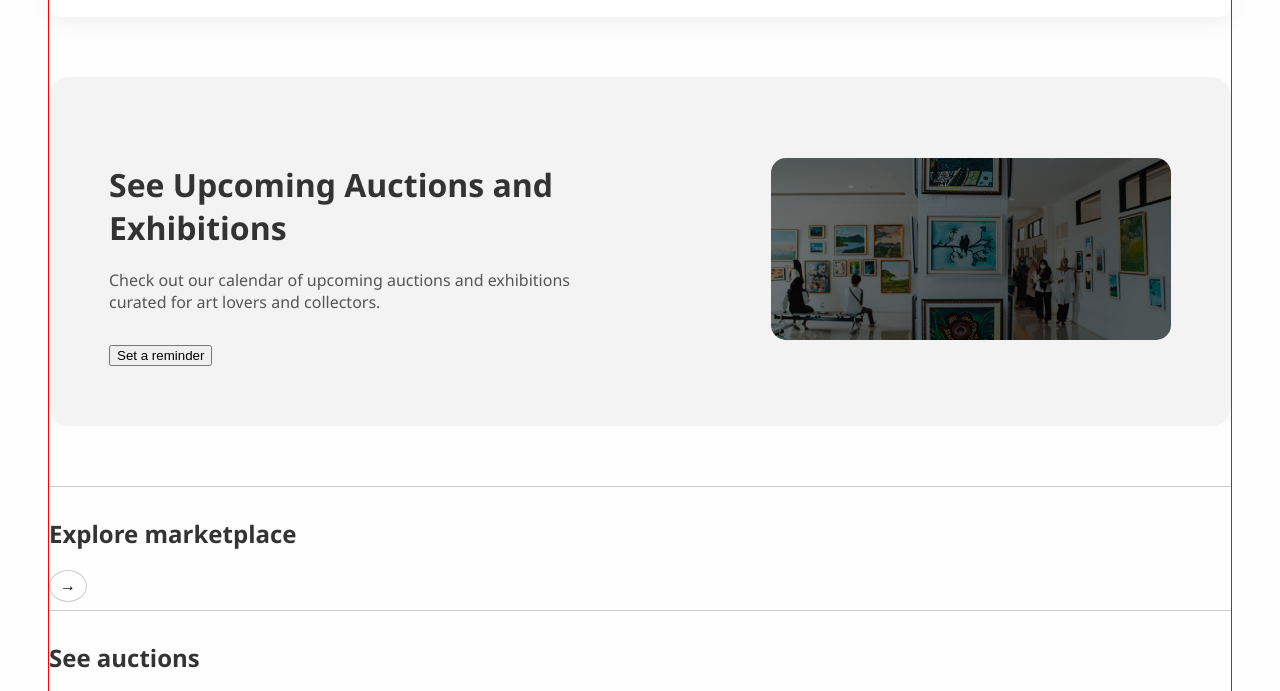
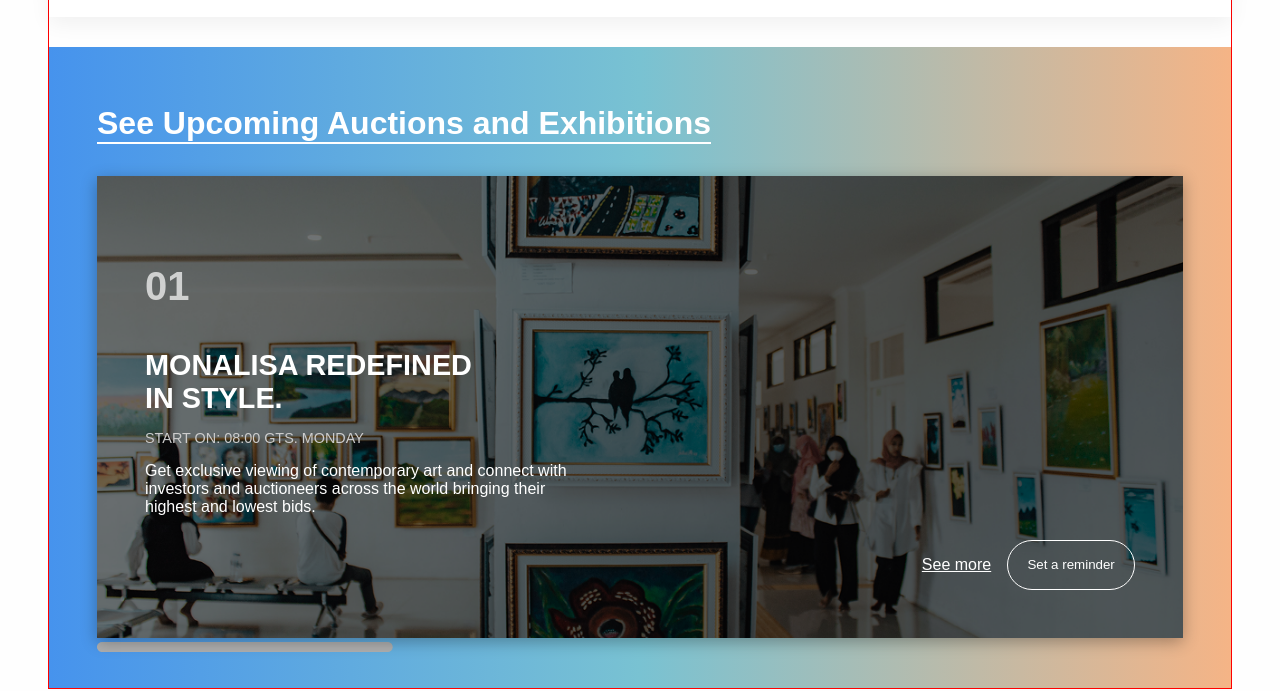
Before and after one commit to kalada95/groupcproj, a plain HTML site: page index.html in a window 1280 px wide. Shown: the part 1256-1947 px from the top of the page. Drawn offline with Linux system fonts and the light colour scheme.

Commit message:
added changes

```diff
--- a/index.html
+++ b/index.html
@@ -16,8 +16,10 @@
       <div class="product-info">
         <h2>The Boolean Egyptian</h2>
         <p>
-          Lorem ipsum dolor sit amet, consectetur adipiscing elit ut aliquam, purus sit amet luctus venenatis, lectus magna fringilla urna, porttitor rhoncus dolor pur
-        </p>
+          Lorem ipsum dolor sit amet, consectetur adipiscing<br>
+          elit ut aliquam, purus sit amet luctus venenatis,<br> lectus magna fringilla urna, porttitor rhoncus dolor<br>
+          pur
+         </p>
         <div class="creators">
           <div class="avatars">
             <img src="Ellipse 14.png" alt="" >
@@ -35,7 +37,9 @@
         <div class="product-info">
           <h2>Are We There Yet?</h2>
           <p>
-           Lorem ipsum dolor sit amet, consectetur adipiscing elit ut aliquam, purus sit amet luctus venenatis, lectus magna fringilla urna, porttitor rhoncus dolor pur
+           Lorem ipsum dolor sit amet, consectetur adipiscing<br>
+            elit ut aliquam, purus sit amet luctus venenatis,<br> lectus magna fringilla urna, porttitor rhoncus dolor<br>
+           pur
           </p>
           <div class="creators">
             <div class="avatars">
@@ -58,8 +62,10 @@
       <div class="product-info">
         <h2>Oloibiri 1997</h2>
         <p>
-          Lorem ipsum dolor sit amet, consectetur adipiscing elit ut aliquam, purus sit amet luctus venenatis, lectus magna fringilla urna, porttitor rhoncus dolor pur
-        </p>
+          Lorem ipsum dolor sit amet, consectetur adipiscing<br>
+          elit ut aliquam, purus sit amet luctus venenatis,<br> lectus magna fringilla urna, porttitor rhoncus dolor<br>
+          pur
+         </p>
         <div class="creators">
            <div class="avatars">
               <img src="Ellipse 14.png" alt="" >
@@ -75,15 +81,30 @@
   </div>
 
   <section class="upcoming-auctions">
-    <div class="content">
-      <h2>See Upcoming Auctions and Exhibitions</h2>
-      <p>Check out our calendar of upcoming auctions and exhibitions curated for art lovers and collectors.</p>
-      <button>Set a reminder</button>
+    <h2>See Upcoming Auctions and Exhibitions</h2>
+
+    <div class="auction-card">
+      <div class="card-content">
+        <p class="number">01</p>
+        <h3>MONALISA REDEFINED<br>
+        IN STYLE.</h3>
+        <p class="start-time">START ON: 08:00 GTS. MONDAY</p>
+        <p class="description">
+          Get exclusive viewing of contemporary art and connect with<br>
+          investors and auctioneers across the world bringing their<br>
+          highest and lowest bids.
+        </p>
+        <div class="auction-buttons">
+          <p><u>See more</u></p>
+          <button class="btn">Set a reminder</button>
+        </div>
+      </div>
     </div>
-    <div class="image">
-      <img src="Rectangle 91.png" alt="Exhibition preview">
+    <img src="Rectangle 212.png" alt="lll" class="scroll-pic">
     </div>
+
   </section>
+
 
   <div class="explore">
   <hr />
@@ -104,10 +125,10 @@
       </div>
 
       <div class="right">
-        <img src="Rectangle 299.png" alt="Top Creator" class="lady-img" />
+        <img src="Rectangle 299.png" alt="Top Creator" class="lady-img">
       </div>
       <div class="right">
-        <img src="Loader.png" alt="scroller" class="scroll-img" />
+        <img src="Loader.png" alt="scroller" class="scroll-img">
       </div>
     </section>
 
--- a/styles.css
+++ b/styles.css
@@ -11,6 +11,7 @@ body {
   margin: 0 auto;
   border: red solid 1px;
 }
+
 
   h1 {
     font-size: 28px;
@@ -28,7 +29,6 @@ body {
     gap: 30px;
     padding: 20px;
     background: #fff;
-    border-radius: 12px;
     box-shadow: 0 6px 20px rgba(0,0,0,0.06);
     align-items: flex-start;
     margin-bottom: 30px;
@@ -44,7 +44,6 @@ body {
     width: 610px;
     height: 305px;
     object-fit: cover;
-    border-radius: 8px;
   }
 
   .product-info {
@@ -99,52 +98,71 @@ body {
 
   /*auction sec*/
   .upcoming-auctions {
-    display: flex;
-    justify-content: space-between;
-    align-items: center;
-    background-color: #f3f3f3;
-    padding: 60px;
-    border-radius: 20px;
-    margin: 60px 0;
-  }
-
-  .upcoming-auctions .content {
-    max-width: 500px;
+    background: linear-gradient(to right, #4693ED, #79C2D2, #f5b486); /* background gradient */
+    padding: 2rem 3rem;
+    color: white;
+    font-family: 'Poppins', sans-serif;
   }
 
   .upcoming-auctions h2 {
     font-size: 2rem;
-    margin-bottom: 20px;
+    margin-bottom: 2rem;
+    border-bottom: 2px solid white;
+    display: inline-block;
   }
 
-  .upcoming-auctions p {
-    font-size: 1rem;
-    margin-bottom: 30px;
-    color: #555;
+  .auction-card {
+    position: relative;
+    background-image: url('Rectangle 91.png'); /* Replace with actual image path */
+    background-size: cover;
+    background-position: center;
+    padding: 3rem;
+    color: white;
+    max-width: 100%;
+    overflow: hidden;
+    box-shadow: 0 4px 15px rgba(0,0,0,0.3);
   }
 
-  .upcoming-auctions .btn {
-    display: inline-block;
-    padding: 12px 24px;
-    background-color: black;
-    color: white;
-    text-decoration: none;
-    border-radius: 8px;
+  .card-content .number {
+    font-size: 2.5rem;
+    font-weight: bold;
+    opacity: 0.7;
   }
 
-  .upcoming-auctions .image img {
-    max-width: 400px;
-    border-radius: 15px;
+  .card-content h3 {
+    font-size: 1.8rem;
+    font-weight: 600;
+    margin: 0.5rem 0;
   }
 
-  .btn {
-    padding: 12px 24px;
-    background-color: black;
+  .card-content .start-time {
+    font-size: 0.9rem;
+    color: #ccc;
+    margin-bottom: 1rem;
+  }
+
+  .card-content .description {
+    font-size: 1rem;
+    margin-bottom: 1.5rem;
+  }
+
+  .auction-buttons {
+    display: flex;
+    flex-direction: row;
+    justify-content: flex-end; /* aligns to the right */
+    gap: 1rem;
+    margin-top: 1rem;
+  }
+
+
+  .auction-buttons .btn {
+    background: transparent;
+    border: 1px solid white;
     color: white;
-    border: none;
-    border-radius: 8px;
+    padding: 0.5rem 1.2rem;
+    border-radius: 25px;
     cursor: pointer;
-    font-weight: 600;
+    transition: all 0.3s ease;
   }
 
   /*explore*/
```
Also changed, not shown: Rectangle 212.png (added).
